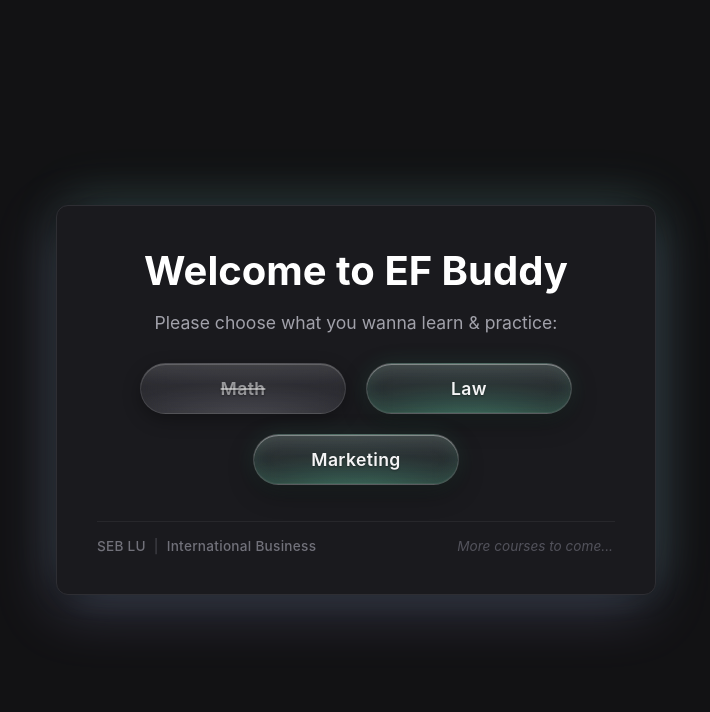
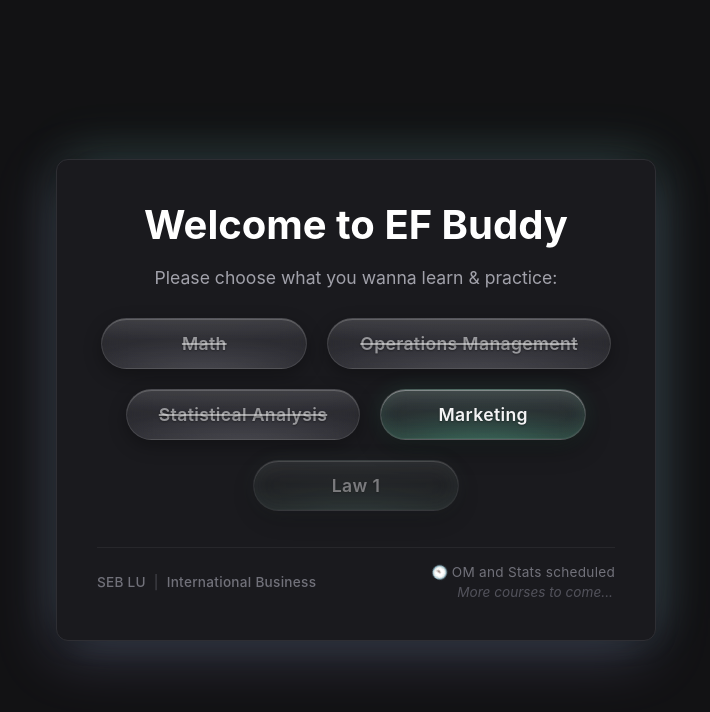
Before and after one commit to zoranls/efbuddy, a plain HTML site: page index.html in a window 1280 px wide. Shown: the whole page, without its empty margins (284-994 px from the left). Drawn offline with Linux system fonts and the light colour scheme.

Commit message:
Add OM and Stats placeholders, fade Law 1, add scheduled status
Co-Authored-By: Claude Sonnet 5.5 <noreply@anthropic.com>
Claude-Session: https://claude.ai/code/session_01VafUhKU88kyGHqXW2pXS58

```diff
--- a/index.html
+++ b/index.html
@@ -123,7 +123,9 @@
         .button-group > .btn:nth-child(1) { animation-delay: 0.65s; }
         .button-group > .btn:nth-child(2) { animation-delay: 0.75s; }
         .button-group > .btn:nth-child(3) { animation-delay: 0.85s; }
-        .container > .footer { animation-delay: 0.95s; }
+        .button-group > .btn:nth-child(4) { animation-delay: 0.95s; }
+        .button-group > .btn:nth-child(5) { animation-delay: 1.05s; }
+        .container > .footer { animation-delay: 1.15s; }
         @media (prefers-reduced-motion: reduce) {
             .container,
             .container > h1,
@@ -209,6 +211,9 @@
             outline-offset: 3px;
         }
         .btn-law { --tint: 110, 231, 183; }
+        /* Finished midterm guides: still clickable, but faded. */
+        .btn-done { opacity: 0.45; filter: saturate(0.5); }
+        .btn-done:hover { opacity: 0.8; }
         .btn-disabled,
         .btn-disabled:hover,
         .btn-disabled:active {
@@ -239,6 +244,26 @@
             flex-wrap: wrap;
             font-size: 0.85rem;
             color: #52525b;
+        }
+        .footer-side {
+            display: flex;
+            flex-direction: column;
+            align-items: flex-end;
+            gap: 4px;
+        }
+        .footer-status {
+            color: #71717a;
+            letter-spacing: 0.02em;
+        }
+        .footer-clock {
+            display: inline-block;
+            margin-right: 4px;
+            font-size: 0.95em;
+            animation: clock-spin 6s linear infinite;
+        }
+        @keyframes clock-spin { to { transform: rotate(360deg); } }
+        @media (prefers-reduced-motion: reduce) {
+            .footer-clock { animation: none; }
         }
         .footer-brand {
             color: #71717a;
@@ -286,6 +311,7 @@
                 text-align: center;
                 gap: 6px;
             }
+            .footer-side { align-items: center; }
         }
     </style>
 </head>
@@ -297,13 +323,18 @@
 
         <div class="button-group">
             <span class="btn btn-disabled" aria-disabled="true" title="Coming soon">Math</span>
-            <a href="law.html" class="btn btn-law">Law</a>
+            <span class="btn btn-disabled" aria-disabled="true" title="Coming soon">Operations Management</span>
+            <span class="btn btn-disabled" aria-disabled="true" title="Coming soon">Statistical Analysis</span>
             <a href="marketing.html" class="btn btn-law">Marketing</a>
+            <a href="law.html" class="btn btn-law btn-done" title="Midterm done">Law 1</a>
         </div>
 
         <div class="footer">
             <span class="footer-brand">SEB LU <span class="footer-sep">|</span> International Business</span>
-            <span class="footer-note">More courses to come...</span>
+            <span class="footer-side">
+                <span class="footer-status"><span class="footer-clock" aria-hidden="true">&#128336;</span>OM and Stats scheduled</span>
+                <span class="footer-note">More courses to come...</span>
+            </span>
         </div>
     </div>
 
```
